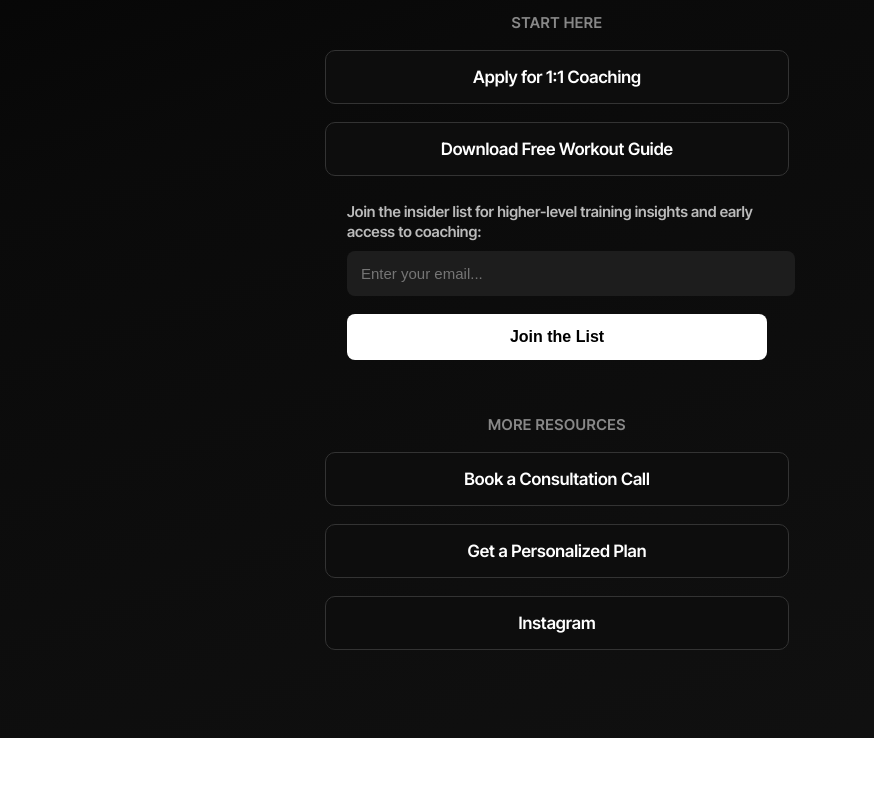
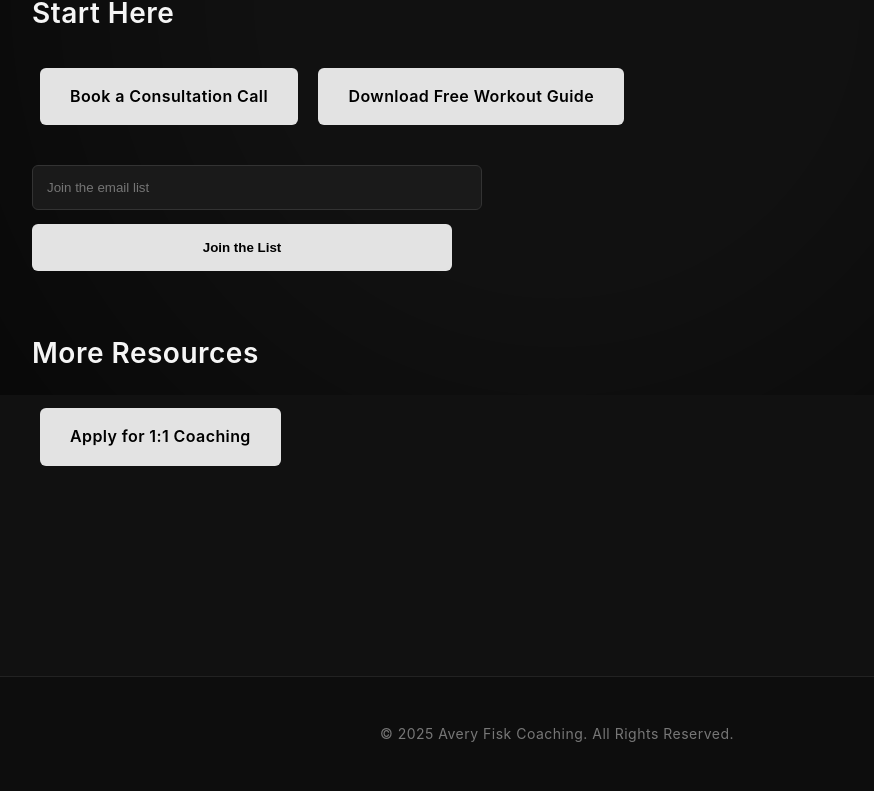
Before and after one commit to averyfisk/averyfisk.github.io, a plain HTML site: page index.html in a window 1280 px wide. Shown: the part 405-1196 px from the top of the page, without its empty margins (83-957 px from the left). Before the commit the page ends 1143 px from the top, so only its background shows below. Drawn offline with Linux system fonts and the light colour scheme.

Commit message:
Update index.html

```diff
--- a/index.html
+++ b/index.html
@@ -5,255 +5,181 @@
     <meta name="viewport" content="width=device-width, initial-scale=1.0" />
     <title>Avery Fisk Coaching</title>
 
-<!-- FONT -->
-<link href="https://fonts.googleapis.com/css2?family=Inter+Tight:wght@300;400;500;600;700&display=swap" rel="stylesheet">
-
     <style>
+        /* --- GLOBAL STYLES --- */
         body {
             margin: 0;
-        font-family: 'Inter Tight', sans-serif;
-        background: linear-gradient(160deg, #000000 0%, #0a0a0a 40%, #111 100%);
-        color: #fff;
-        text-align: center;
-        padding: 40px 20px 70px 20px;
+            padding: 0;
+            font-family: "Inter", "Helvetica Neue", Arial, sans-serif;
+            background-color: #111;
+            color: #f5f5f5;
+            line-height: 1.6;
+            position: relative;
         }
 
-    .fade-up {
-        opacity: 0;
-        transform: translateY(25px);
-        transition: opacity 0.7s ease, transform 0.7s ease;
-    }
-    .fade-up.show {
-        opacity: 1;
-        transform: translateY(0);
+        /* Subtle vignette */
+        body:before {
+            content: "";
+            position: fixed;
+            top: 0;
+            left: 0;
+            width: 100%;
+            height: 100%;
+            pointer-events: none;
+            background: radial-gradient(circle, rgba(0,0,0,0) 40%, rgba(0,0,0,0.55) 100%);
+            z-index: -1;
         }
 
-    .profile-img {
-        width: 150px;
-        height: 150px;
-        object-fit: cover;
-        border-radius: 100%;
-        border: 1.2px solid #222;
-        margin-bottom: 28px;
+        h1, h2 {
+            font-weight: 600;
+            letter-spacing: 0.5px;
         }
 
-    h1 {
-        font-size: 28px;
-        margin-bottom: 12px;
-        font-weight: 700;
-        letter-spacing: .6px;
+        .container {
+            max-width: 1050px;
+            margin: 0 auto;
+            padding: 48px 20px;
         }
 
-    .desc {
-        max-width: 430px;
-        margin: 0 auto 35px auto;
-        font-size: 16px;
-        line-height: 1.55;
-        color: #d0d0d0;
-        font-weight: 400;
+        /* --- HEADER --- */
+        .header {
+            text-align: center;
+            padding: 60px 20px 40px;
         }
 
-    .link-btn {
+        .header img {
+            width: 210px;
+            border-radius: 6px;
+            border: 2px solid #222; /* darker & sharper */
             display: block;
-        background: #0d0d0d;
-        color: #fff;
-        padding: 16px;
-        margin: 18px auto;
-        width: 85%;
-        max-width: 430px;
-        border-radius: 10px;
-        border: 1px solid #333;
-        text-decoration: none;
-        font-size: 17px;
-        font-weight: 600;
-        transition: 0.25s;
-    }
-    .link-btn:hover {
-        background: #ffffff;
-        color: #000000;
-        border-color: #fff;
+            margin: 0 auto 28px;
         }
 
-    .section-label {
-        margin-top: 55px;
-        font-size: 15px;
-        font-weight: 600;
-        color: #888;
-        letter-spacing: .5px;
-        text-transform: uppercase;
+        .header h1 {
+            margin: 0 0 12px;
+            font-size: 42px;
         }
 
-    .email-box {
-        margin-top: 25px;
-        max-width: 420px;
-        margin-left: auto;
-        margin-right: auto;
-        text-align: left;
+        .header p {
+            font-size: 16px;
+            max-width: 620px;
+            margin: 0 auto;
+            color: #cfcfcf;
         }
 
-    .email-box label {
-        font-size: 15px;
-        color: #bbb;
+        /* --- BUTTONS --- */
+        .btn {
+            display: inline-block;
+            margin: 12px 8px;
+            padding: 16px 30px;
+            background-color: #e3e3e3;
+            color: #000;
+            border-radius: 6px;
+            text-decoration: none;
             font-weight: 600;
+            letter-spacing: 0.4px;
+            transition: 0.2s ease;
+        }
+        .btn:hover {
+            background-color: #fff;
         }
 
-    .email-input {
+        /* --- SECTIONS --- */
+        .section {
+            margin: 60px 0;
+        }
+
+        .section h2 {
+            font-size: 28px;
+            margin-bottom: 20px;
+        }
+
+        /* --- EMAIL SIGNUP --- */
+        .email-box {
+            margin-top: 28px;
+            max-width: 420px;
+        }
+
+        input[type="email"] {
             width: 100%;
             padding: 14px;
-        margin-top: 10px;
-        margin-bottom: 18px;
-        border-radius: 8px;
-        border: none;
-        background: #1d1d1d;
+            border-radius: 6px;
+            border: 1px solid #333;
+            background-color: #1a1a1a;
             color: #fff;
-        font-size: 15px;
+            margin-bottom: 14px;
         }
 
-    .email-submit {
+        input[type="submit"] {
             width: 100%;
-        padding: 14px;
-        border-radius: 8px;
-        background: #fff;
-        color: #000;
-        font-weight: 700;
+            padding: 16px;
+            background-color: #e3e3e3;
             border: none;
-        font-size: 16px;
+            border-radius: 6px;
+            font-weight: 600;
             cursor: pointer;
-        transition: .3s;
         }
 
-    .email-submit:hover {
-        background: #e4e4e4;
+        input[type="submit"]:hover {
+            background-color: #fff;
         }
 
-    #formMessage {
-        margin-top: 10px;
-        color: #ccc;
-        font-weight: 600;
-        display: none;
+        /* --- FOOTER --- */
+        .footer {
+            width: 100%;
+            background-color: #0d0d0d;
+            border-top: 1px solid #222;
+            padding: 32px 0;
             text-align: center;
+            font-size: 14px;
+            color: #777;
+            letter-spacing: 0.5px;
+            margin-top: 90px;
         }
     </style>
 </head>
 
 <body>
 
-<img src="https://images.squarespace-cdn.com/content/v1/6932408d796db753ddcba68d/b6344938-7df6-4ec8-91a9-3d2287a23e63/584389590_18114555436604251_6154592210605558267_n.jpg?format=500w"
-     class="profile-img fade-up"/>
-
-<h1 class="fade-up">Avery Fisk Coaching</h1>
-
-<div class="desc fade-up">
-    High-performance coaching for people who refuse to be average.
-    Precision programming. Fast results. A standard of excellence most never reach.
+    <!-- HEADER -->
+    <div class="header">
+        <img src="your-image.jpg" alt="Avery Fisk">
+        <h1>Avery Fisk Coaching</h1>
+        <p>I help driven individuals operate at a higher standard and achieve fast, high-quality results through disciplined execution.</p>
     </div>
 
-<div class="section-label fade-up">Start Here</div>
+    <div class="container">
 
-<a class="link-btn fade-up" href="https://book.stripe.com/14A9AT747feegp1cmK5sA02" target="_blank">
-    Apply for 1:1 Coaching
-</a>
+        <!-- START HERE SECTION -->
+        <div class="section">
+            <h2>Start Here</h2>
 
-<a class="link-btn fade-up" href="AveryFisk-FreeWorkout.pdf" target="_blank">
-    Download Free Workout Guide
-</a>
+            <a href="YOUR-CONSULTATION-LINK" class="btn">Book a Consultation Call</a>
+            <a href="YOUR-FREE-GUIDE.pdf" class="btn">Download Free Workout Guide</a>
 
-<div class="email-box fade-up">
-    <form id="emailForm" name="emailForm" netlify netlify-honeypot="bot-field" data-netlify="true">
-        <input type="hidden" name="form-name" value="emailForm">
-        <input type="hidden" name="bot-field" id="bot-field">
-
-        <label for="email">Join the insider list for higher-level training insights and early access to coaching:</label>
-        <input class="email-input" type="email" name="email" id="email" placeholder="Enter your email..." required>
-
-        <button class="email-submit" type="submit">Join the List</button>
-
-        <div id="formMessage"></div>
+            <!-- Email List Form -->
+            <div class="email-box">
+                <form action="/.netlify/functions/subscribe" method="POST">
+                    <input type="email" name="email" placeholder="Join the email list" required>
+                    <input type="submit" value="Join the List">
                 </form>
             </div>
+        </div>
 
-<div class="section-label fade-up">More Resources</div>
+        <!-- MORE RESOURCES -->
+        <div class="section">
+            <h2>More Resources</h2>
 
-<a class="link-btn fade-up" href="https://calendly.com/averyfisk" target="_blank">
-    Book a Consultation Call
-</a>
+            <a href="YOUR-1ON1-APPLICATION" class="btn">Apply for 1:1 Coaching</a>
 
-<a class="link-btn fade-up" href="https://docs.google.com/forms/d/e/1FAIpQLSe7lghPQfBve8SpCIYZTUmAY7NMFb42nxt3Yd8JvbkNkPcplA/viewform?usp=dialog" target="_blank">
-    Get a Personalized Plan
-</a>
+        </div>
 
-<a class="link-btn fade-up" href="https://instagram.com/averyfisk" target="_blank">
-    Instagram
-</a>
+    </div>
 
-<script>
-    const observer = new IntersectionObserver((entries) => {
-        entries.forEach(entry => {
-            if (entry.isIntersecting) {
-                entry.target.classList.add('show');
-            }
-        });
-    }, { threshold: 0.2 });
-
-    document.querySelectorAll('.fade-up').forEach(el => observer.observe(el));
-</script>
-
-<!-- Netlify/MailerLite -->
-<script>
-document.addEventListener('DOMContentLoaded', function() {
-    const form = document.getElementById('emailForm');
-    const emailInput = document.getElementById('email');
-    const formMessage = document.getElementById('formMessage');
-    const botField = document.getElementById('bot-field');
-
-    function showMessage(text, color) {
-        formMessage.style.display = 'block';
-        formMessage.style.color = color || '#ccc';
-        formMessage.textContent = text;
-    }
-
-    form.addEventListener('submit', async function(e) {
-        e.preventDefault();
-
-        const email = emailInput.value && emailInput.value.trim();
-        if (!email) {
-            showMessage('Enter a valid email.', '#ff6b6b');
-            return;
-        }
-
-        if (botField && botField.value) {
-            return;
-        }
-
-        showMessage('Submitting...', '#aaaaaa');
-
-        try {
-            const formData = new FormData();
-            formData.append('form-name', 'emailForm');
-            formData.append('email', email);
-
-            fetch('/', { method: 'POST', body: formData }).catch(() => {});
-
-            const resp = await fetch('/.netlify/functions/subscription', {
-                method: 'POST',
-                headers: { 'Content-Type': 'application/json' },
-                body: JSON.stringify({ email })
-            });
-
-            if (!resp.ok) {
-                showMessage('Subscription failed. Try again later.', '#ff6b6b');
-                return;
-            }
-
-            showMessage('You’re in — check your inbox.', '#7CFC00');
-            emailInput.value = '';
-
-        } catch (err) {
-            showMessage('Network error — try again.', '#ff6b6b');
-        }
-    });
-});
-</script>
+    <!-- FOOTER -->
+    <footer class="footer">
+        <p>© 2025 Avery Fisk Coaching. All Rights Reserved.</p>
+    </footer>
 
 </body>
 </html>
```
Lines whose indentation alone changed are shown as unchanged.
